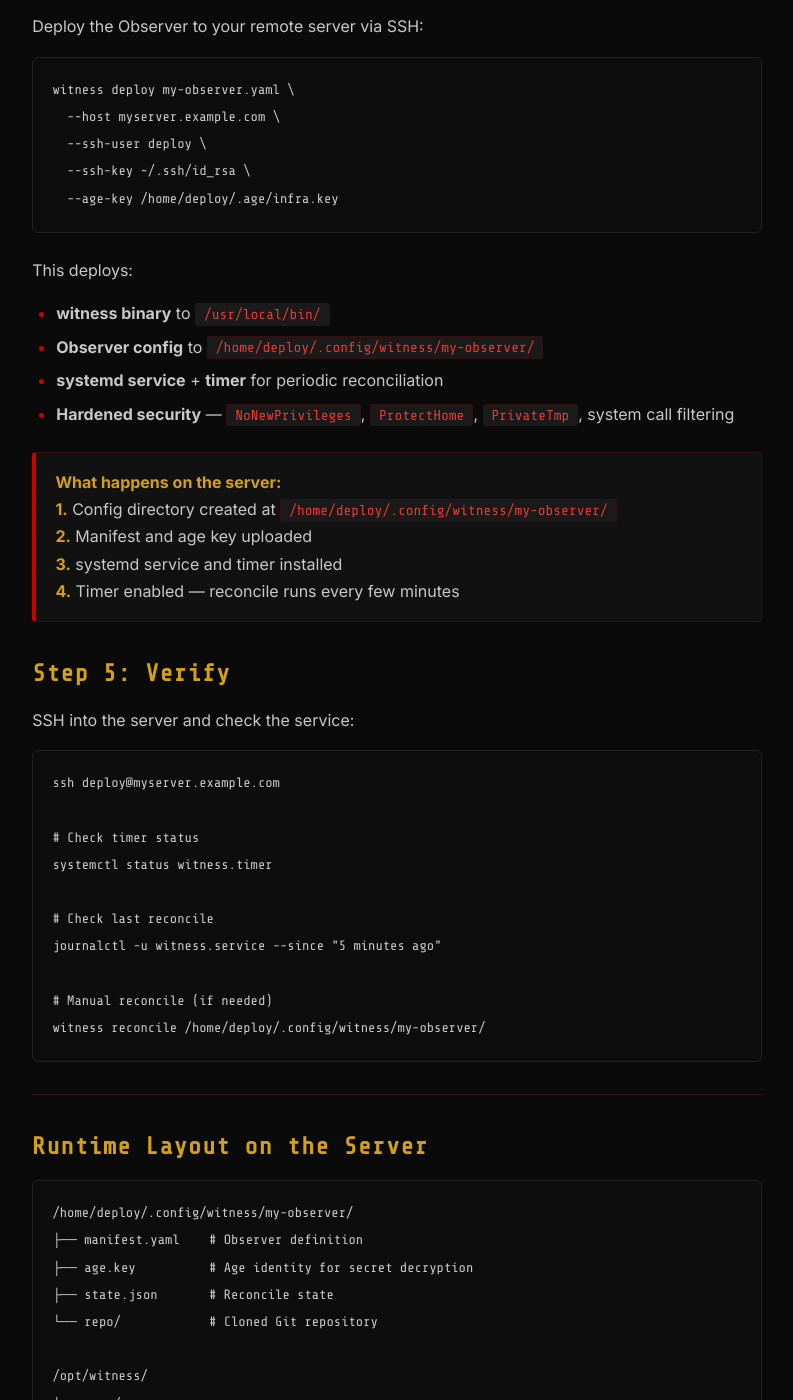
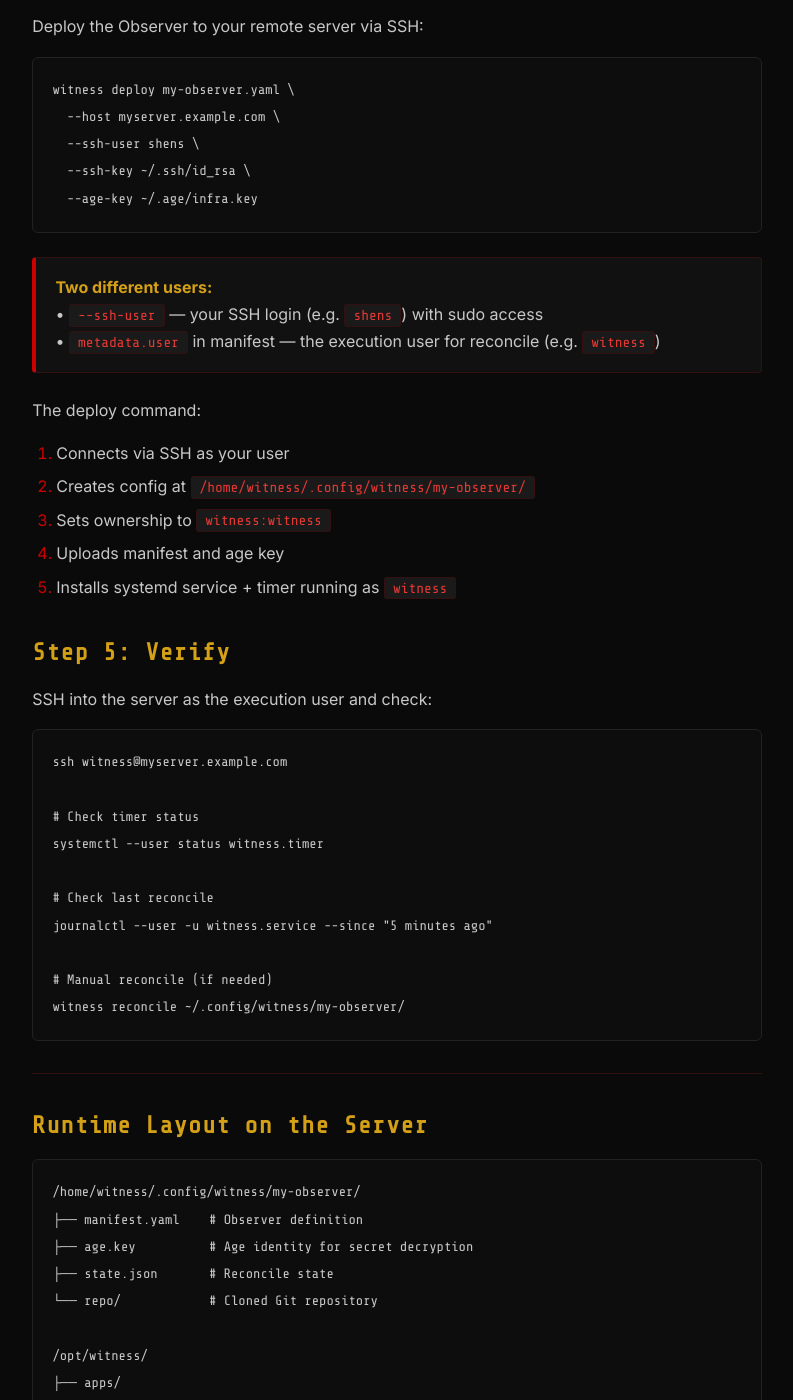
Before and after one commit to lyssar/witness-cli, a Jekyll site: the page built from docs/quickstart.md, in a window 1280 px wide and 1400 px high, scrolled down 2356 px. Shown: the whole window, without its empty margins (243-1036 px from the left). Built offline with Jekyll 4.4.1, drawn with Linux system fonts in a browser that asks for light colours; some of the changed text lies outside the part shown.

Commit message:
docs: changed install instructions

````diff
--- a/docs/quickstart.md
+++ b/docs/quickstart.md
@@ -76,40 +76,39 @@ Deploy the Observer to your remote server via SSH:
 ```bash
 witness deploy my-observer.yaml \
   --host myserver.example.com \
-  --ssh-user deploy \
+  --ssh-user shens \
   --ssh-key ~/.ssh/id_rsa \
-  --age-key /home/deploy/.age/infra.key
+  --age-key ~/.age/infra.key
 ```
 
-This deploys:
-- **witness binary** to `/usr/local/bin/`
-- **Observer config** to `/home/deploy/.config/witness/my-observer/`
-- **systemd service** + **timer** for periodic reconciliation
-- **Hardened security** — `NoNewPrivileges`, `ProtectHome`, `PrivateTmp`, system call filtering
+<div class="highlight-box">
+<strong>Two different users:</strong><br>
+• <code>--ssh-user</code> — your SSH login (e.g. <code>shens</code>) with sudo access<br>
+• <code>metadata.user</code> in manifest — the execution user for reconcile (e.g. <code>witness</code>)
+</div>
 
-<div class="highlight-box">
-<strong>What happens on the server:</strong><br>
-<strong>1.</strong> Config directory created at <code>/home/deploy/.config/witness/my-observer/</code><br>
-<strong>2.</strong> Manifest and age key uploaded<br>
-<strong>3.</strong> systemd service and timer installed<br>
-<strong>4.</strong> Timer enabled — reconcile runs every few minutes
-</div>
+The deploy command:
+1. Connects via SSH as your user
+2. Creates config at <code>/home/witness/.config/witness/my-observer/</code>
+3. Sets ownership to <code>witness:witness</code>
+4. Uploads manifest and age key
+5. Installs systemd service + timer running as <code>witness</code>
 
 ## Step 5: Verify
 
-SSH into the server and check the service:
+SSH into the server as the execution user and check:
 
 ```bash
-ssh deploy@myserver.example.com
+ssh witness@myserver.example.com
 
 # Check timer status
-systemctl status witness.timer
+systemctl --user status witness.timer
 
 # Check last reconcile
-journalctl -u witness.service --since "5 minutes ago"
+journalctl --user -u witness.service --since "5 minutes ago"
 
 # Manual reconcile (if needed)
-witness reconcile /home/deploy/.config/witness/my-observer/
+witness reconcile ~/.config/witness/my-observer/
 ```
 
 ---
@@ -117,7 +116,7 @@ witness reconcile /home/deploy/.config/witness/my-observer/
 ## Runtime Layout on the Server
 
 ```
-/home/deploy/.config/witness/my-observer/
+/home/witness/.config/witness/my-observer/
 ├── manifest.yaml    # Observer definition
 ├── age.key          # Age identity for secret decryption
 ├── state.json       # Reconcile state
````
Also changed, not shown: CONCEPT.md (+12 -5 lines), docs/commands.md (+12 -5 lines), docs/index.md (+3 -3 lines).
